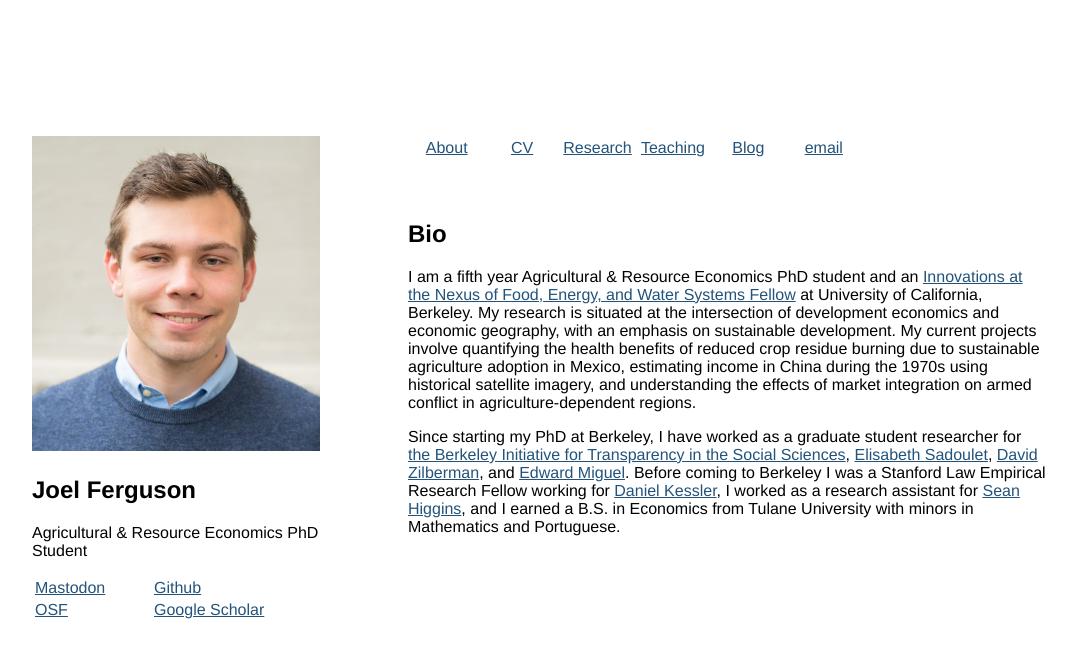
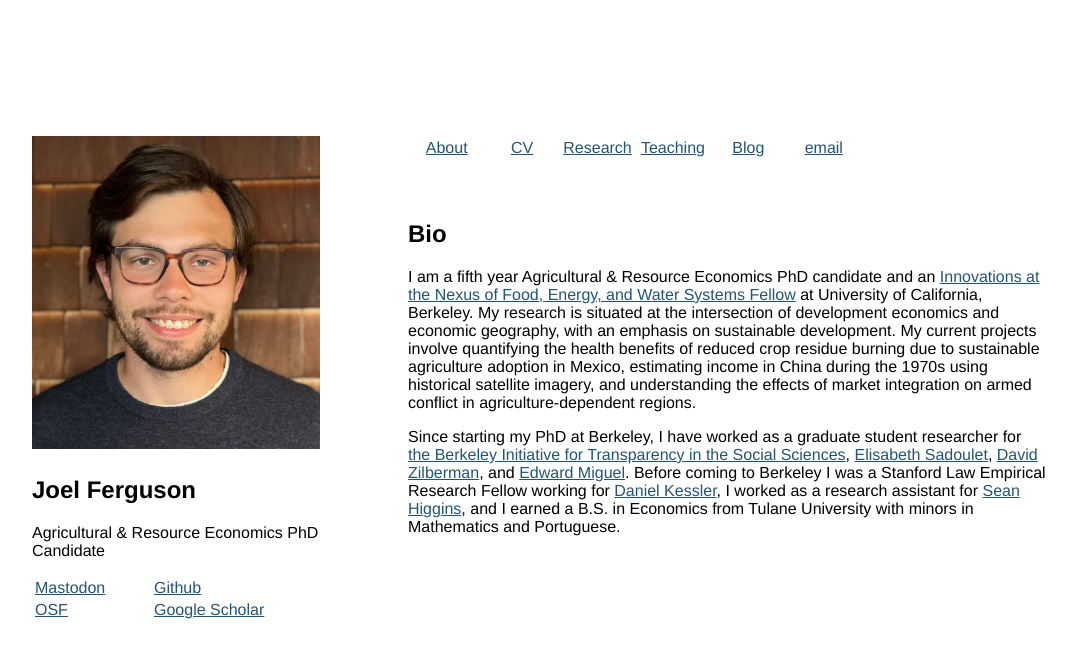
Before and after one commit to joelferg/joelferg.github.io, a Jekyll site: the page built from index.html, in a window 1280 px wide. Shown: the top 658 px of the page, without its empty margins (104-1180 px from the left). Built offline with Jekyll 4.4.1, drawn with Linux system fonts in a browser that asks for light colours.

Commit message:
Update Headshot

```diff
--- a/_layouts/default.html
+++ b/_layouts/default.html
@@ -75,7 +75,7 @@ a {
 
 <div class="row">
   <div class="side">
-    <img src="ARE Picture.jpg" alt="headshot" width="90%">
+    <img src="IMG_0559.jpg" alt="headshot" width="90%">
   </div>
 
   <div class="main">
@@ -86,7 +86,7 @@ a {
 <div class="row">
   <div class="side_text">
     <h2 style="text-align:left;">Joel Ferguson</h2>
-    <p> Agricultural & Resource Economics PhD Student </p>
+    <p> Agricultural & Resource Economics PhD Candidate </p>
     <table style="width:75%">
       <tr>
         <td style="text-align:left; width:50%;"><a rel="me" href="https://econtwitter.net/@joel_ferg">Mastodon</a></td>
--- a/index.html
+++ b/index.html
@@ -4,7 +4,7 @@ title: Joel Ferguson
 ---
 <h2> Bio </h2>
 <p>
-I am a fifth year Agricultural & Resource Economics PhD student and an <a href="https://blumcenter.berkeley.edu/academics/infews/">Innovations at the Nexus of Food, Energy, and Water Systems Fellow</a> at University of California, Berkeley. My research is situated at the intersection of development economics and economic geography, with an emphasis on sustainable development. My current projects involve quantifying the health benefits of reduced crop residue burning due to sustainable agriculture adoption in Mexico, estimating income in China during the 1970s using historical satellite imagery, and understanding the effects of market integration on armed conflict in agriculture-dependent regions.
+I am a fifth year Agricultural & Resource Economics PhD candidate and an <a href="https://blumcenter.berkeley.edu/academics/infews/">Innovations at the Nexus of Food, Energy, and Water Systems Fellow</a> at University of California, Berkeley. My research is situated at the intersection of development economics and economic geography, with an emphasis on sustainable development. My current projects involve quantifying the health benefits of reduced crop residue burning due to sustainable agriculture adoption in Mexico, estimating income in China during the 1970s using historical satellite imagery, and understanding the effects of market integration on armed conflict in agriculture-dependent regions.
 </p>
 <p>
 Since starting my PhD at Berkeley, I have worked as a graduate student researcher for <a href="https://www.bitss.org/">the Berkeley Initiative for Transparency in the Social Sciences</a>, <a href="https://are.berkeley.edu/esadoulet/">Elisabeth Sadoulet</a>, <a href="https://www.professorzilberman.com/">David Zilberman</a>, and <a href="http://emiguel.econ.berkeley.edu/">Edward Miguel</a>. Before coming to Berkeley I was a Stanford Law Empirical Research Fellow working for <a href="https://law.stanford.edu/directory/daniel-p-kessler/">Daniel Kessler</a>, I worked as a research assistant for <a href="https://seankhiggins.com/">Sean Higgins</a>, and I earned a B.S. in Economics from Tulane University with minors in Mathematics and Portuguese.
```
Also changed, not shown: IMG_0559.jpg (added).
